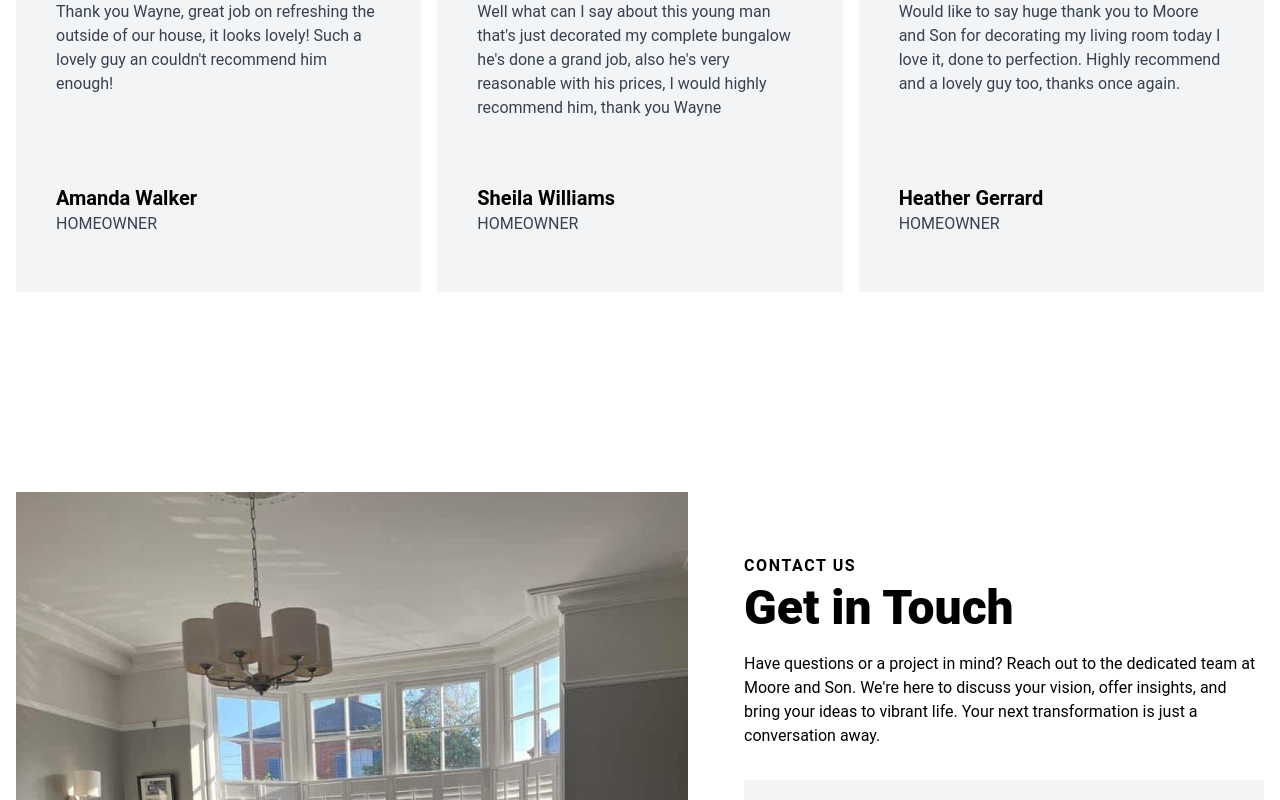
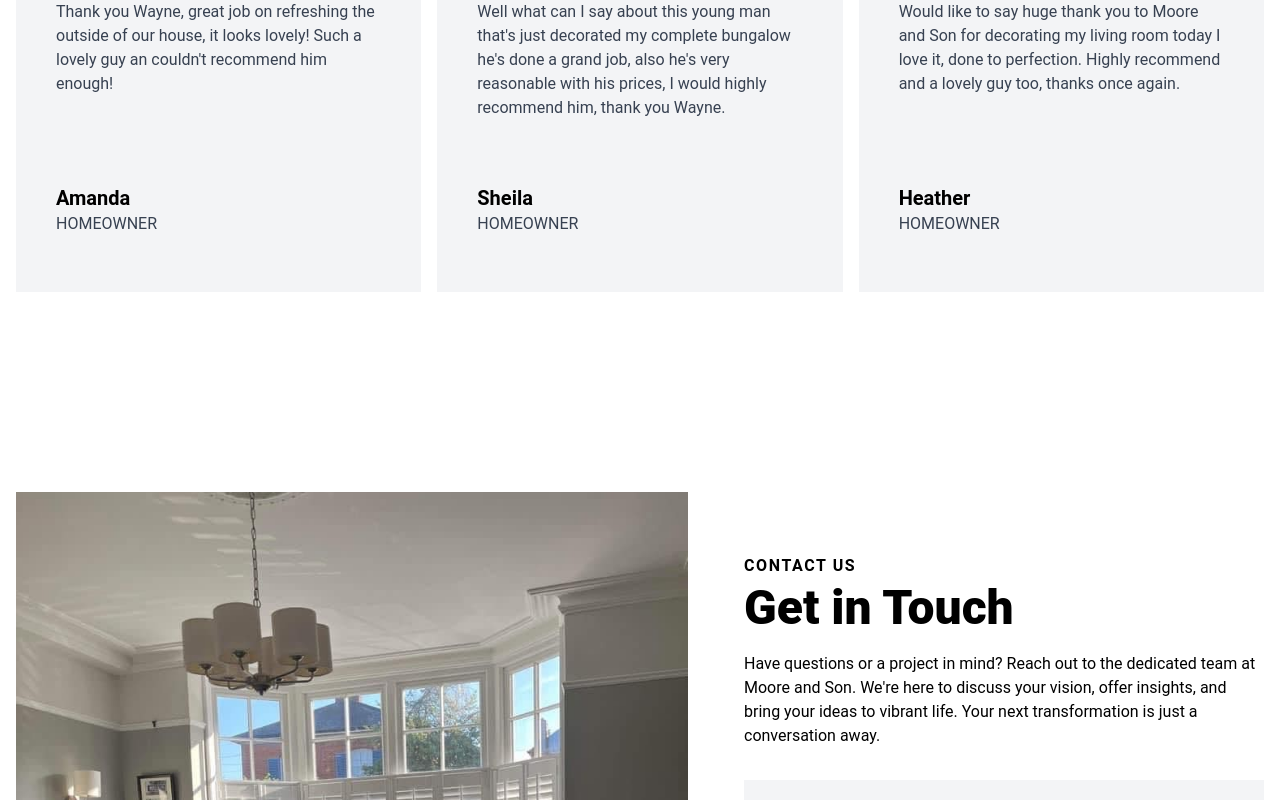
Before and after one commit to illium-digital-media/moore-and-son, a Next.js app: page / in a window 1280 px wide. Shown: the part 5284-6084 px from the top of the page. Built offline with nearby package versions, Linux system fonts and the light colour scheme.

Commit message:
changed testimonials names

```diff
--- a/components/sections/Testimonials.tsx
+++ b/components/sections/Testimonials.tsx
@@ -1,31 +1,9 @@
 import React from "react";
 import Title from "../Title/Title";
 import Topper from "../Topper/Topper";
+import testimonialsData from "@/data/testimonials";
 
 const Testimonials = () => {
-  const testimonialsData = [
-    {
-      starsSrc:
-        "https://csimg.nyc3.cdn.digitaloceanspaces.com/Reviews/stars3.svg",
-      text: "Thank you Wayne, great job on refreshing the outside of our house, it looks lovely! Such a lovely guy an couldn't recommend him enough!",
-      name: "Amanda Walker",
-      job: "Homeowner",
-    },
-    {
-      starsSrc:
-        "https://csimg.nyc3.cdn.digitaloceanspaces.com/Reviews/stars3.svg",
-      text: "Well what can I say about this young man that's just decorated my complete bungalow he's done a grand job, also he's very reasonable with his prices, I would highly recommend him, thank you Wayne",
-      name: "Sheila Williams",
-      job: "Homeowner",
-    },
-    {
-      starsSrc:
-        "https://csimg.nyc3.cdn.digitaloceanspaces.com/Reviews/stars3.svg",
-      text: "Would like to say huge thank you to Moore and Son for decorating my living room today I love it, done to perfection. Highly recommend and a lovely guy too, thanks once again.",
-      name: "Heather Gerrard",
-      job: "Homeowner",
-    },
-  ];
 
   return (
     <section className={`p-section`}>
@@ -43,7 +21,6 @@ const Testimonials = () => {
         <ul className={`w-full flex justify-center items-center flex-col gap-4 md:flex-row justify-between items-stretch flex-wrap xl:flex-nowrap`}>
           {testimonialsData.map((testimonial, index) => (
             <li className={`w-full max-w-2xl bg-gray-100 border-box flex justify-center items-start flex-col relative py-8 lg:py-12 px-4 lg:px-10 md:w-[48.5%] xl:w-[49.5%] md:last-of-type:w-full md:last-of-type:max-w-full md:last-of-type:items-center md:last-of-type:text-center xl:w-full xl:items-start xl:last-of-type:text-left xl:last-of-type:items-start`} key={index}>
-              {/* Blue Quote */}
               <img
                 className={`h-auto block mb-5 lg:mb-6 w-40 lg:w-48`}
                 aria-hidden="true"
--- a/data/testimonials.tsx
+++ b/data/testimonials.tsx
@@ -1,21 +1,25 @@
-import livingRoomImage from "../assets/living-room.jpg";
-import interiorImage from "../assets/interior-painting.jpg";
-import exteriorImage from "../assets/exterior-painting.jpg";
-
-export const testimonials = [
+const testimonialsData = [
   {
-    name: "John Doe",
-    comment: "The painting service was excellent. They did a fantastic job with the exterior of my house.",
-    image: livingRoomImage,
+    starsSrc:
+      "https://csimg.nyc3.cdn.digitaloceanspaces.com/Reviews/stars3.svg",
+    text: "Thank you Wayne, great job on refreshing the outside of our house, it looks lovely! Such a lovely guy an couldn't recommend him enough!",
+    name: "Amanda",
+    job: "Homeowner",
   },
   {
-    name: "Jane Smith",
-    comment: "I'm extremely satisfied with their interior painting service. They are professional and efficient.",
-    image: interiorImage,
+    starsSrc:
+      "https://csimg.nyc3.cdn.digitaloceanspaces.com/Reviews/stars3.svg",
+    text: "Well what can I say about this young man that's just decorated my complete bungalow he's done a grand job, also he's very reasonable with his prices, I would highly recommend him, thank you Wayne.",
+    name: "Sheila",
+    job: "Homeowner",
   },
   {
-    name: "Mike Johnson",
-    comment: "The team did a great job with the commercial painting project. Highly recommended!",
-    image: exteriorImage,
+    starsSrc:
+      "https://csimg.nyc3.cdn.digitaloceanspaces.com/Reviews/stars3.svg",
+    text: "Would like to say huge thank you to Moore and Son for decorating my living room today I love it, done to perfection. Highly recommend and a lovely guy too, thanks once again.",
+    name: "Heather",
+    job: "Homeowner",
   },
 ];
+
+export default testimonialsData;
```
